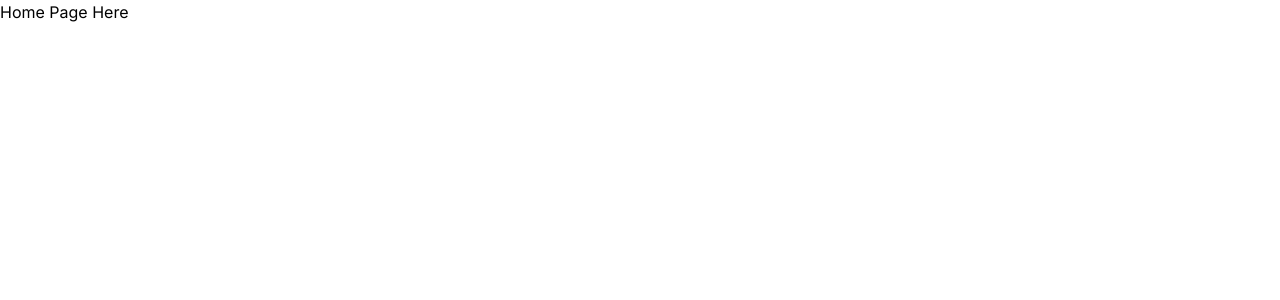
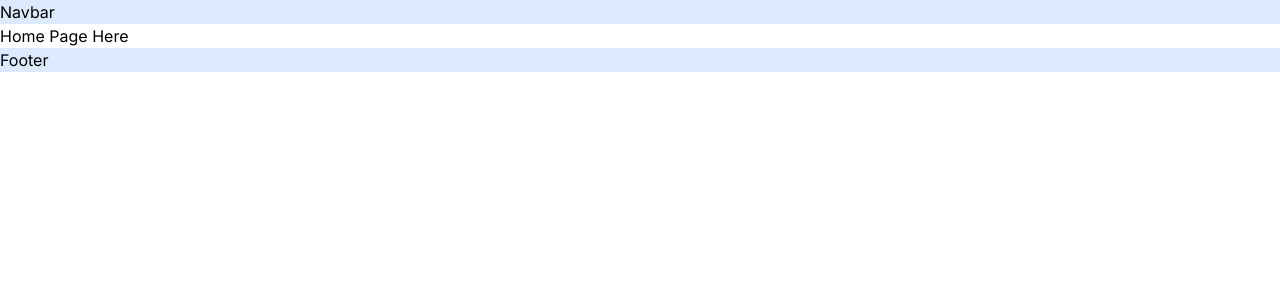
Before and after one commit to scriptwithahmad/app-router-docs, a Next.js app: page / in a window 1280 px wide. Shown: the top 300 px of the page. Built offline with nearby package versions, Linux system fonts and the light colour scheme.

Commit message:
Layout file

```diff
--- a/src/app/layout.js
+++ b/src/app/layout.js
@@ -11,7 +11,18 @@ export const metadata = {
 export default function RootLayout({ children }) {
   return (
     <html lang="en">
-      <body className={inter.className}>{children}</body>
+      <body className={inter.className}>
+        {/* Navbar ----- */}
+        <nav className="bg-blue-100">
+          <h2>Navbar</h2>
+        </nav>
+        {/* Children that comming from home file means page.js root file */}
+        {children}
+        {/* Footer ----- */}
+        <footer>
+          <h2 className="bg-blue-100">Footer</h2>
+        </footer>
+      </body>
     </html>
   );
 }
```
Also changed, not shown: 1 other file (tests, documents, lock files or other folders).
